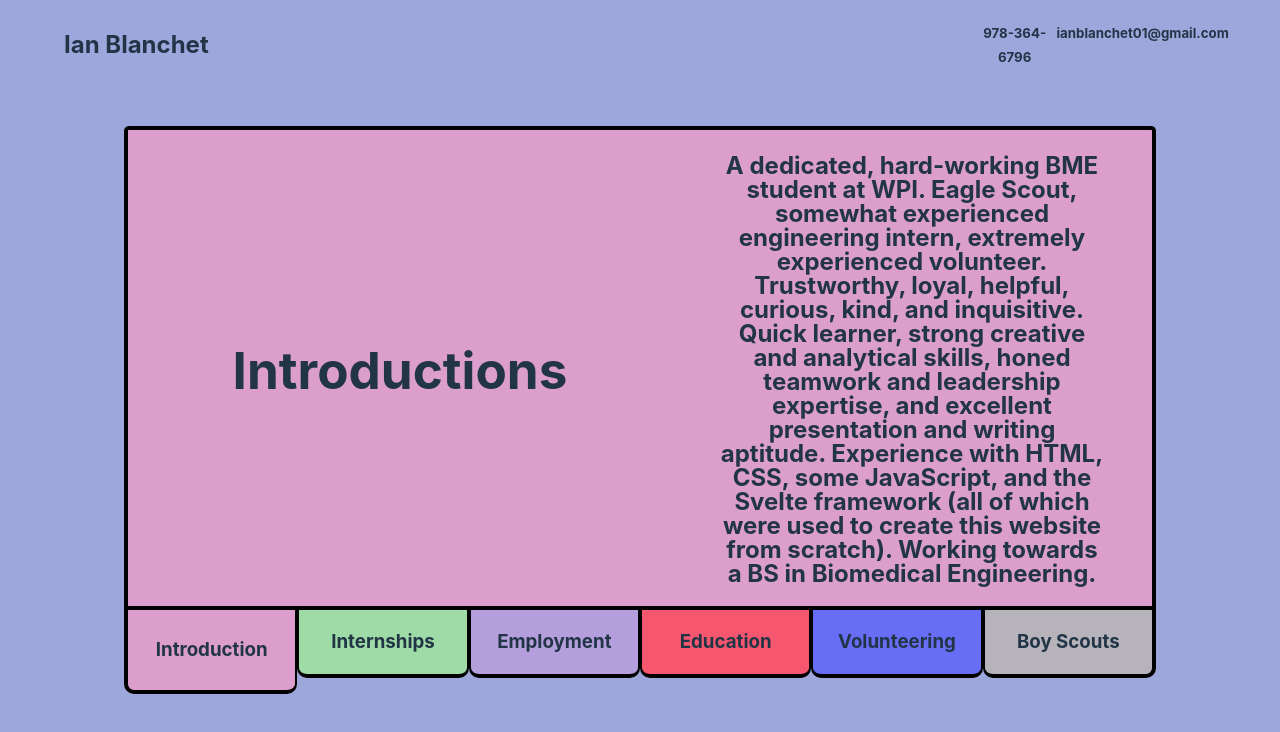
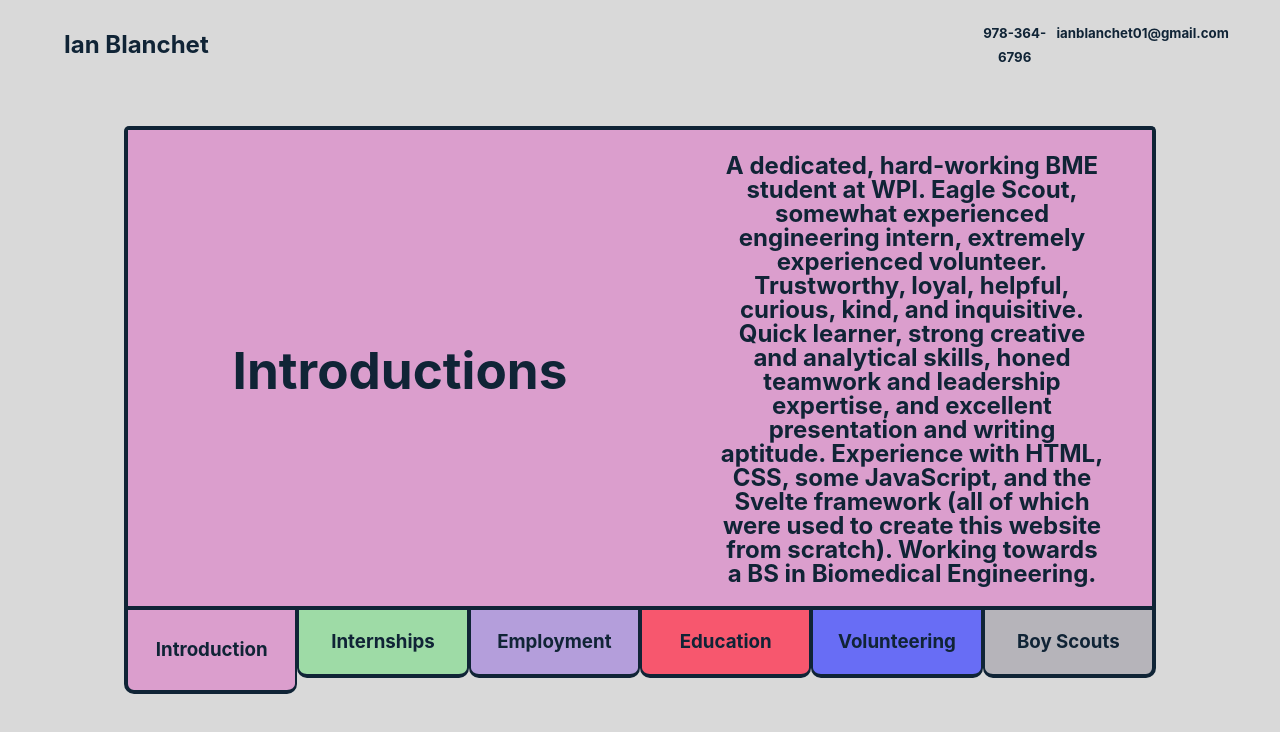
Before and after one commit to MementoMori-2020/informationAboutMe, a Svelte app: page / in a window 1280 px wide. Shown: the top 732 px of the page. Built offline with nearby package versions, Linux system fonts and the light colour scheme.

Commit message:
commit :)

```diff
--- a/index.html
+++ b/index.html
@@ -6,7 +6,7 @@
     <meta name="viewport" content="width=device-width, initial-scale=1.0" />
     <title>My Site</title>
   </head>
-  <body style="background-color: #9EA7DC;">
+  <body>
     <div id="app" style="width: 100vw;"></div>
     <script type="module" src="/src/main.js"></script>
   </body>
--- a/src/App.svelte
+++ b/src/App.svelte
@@ -121,7 +121,6 @@
   */
   main {
     width: 100%;
-    background-color: #9EA7DC;
     margin: 0px;
     padding: 0px;
     display: flex;
@@ -130,14 +129,14 @@
   }
 
   #content {
-    border-bottom: 0px;
+    border: 0px;
   }
   #displayBox {
     Width: 80vw;
     height: 60vh;
-    border-top: 4px solid black;
-    border-right: 4px solid black;
-    border-left: 4px solid black;
+    border-top: 4px solid;
+    border-right: 4px solid;
+    border-left: 4px solid;
     border-top-left-radius: 5px;
     border-top-right-radius: 5px;
     overflow: hidden;
@@ -147,6 +146,7 @@
     height: 100%;
     transition: all 1s;
     z-index: 5;
+    color: #102436;
   }
   section.one {
     transform: translateY(0);
@@ -181,7 +181,7 @@
     align-items: center;
     height: 8vh;
     margin: 0px;
-    border: 0px solid black;
+    border: 0px solid;
     z-index: 10;
   }
   #switchTabs .h3 {
@@ -192,10 +192,10 @@
     display: flex;
     justify-content: center;
     align-items: start;
-    border-top: 4px solid black;
-    border-left: 2px solid black;
-    border-right: 2px solid black;
-    border-bottom: 4px solid black;
+    border-top: 4px solid;
+    border-left: 2px solid;
+    border-right: 2px solid;
+    border-bottom: 4px solid;
     border-bottom-left-radius: 10px;
     border-bottom-right-radius: 10px;
     transition: all .2s;
@@ -211,15 +211,16 @@
     transform: translateY(1vh);
   }
   #switchTabs .left {
-    border-left: 4px solid black;
+    border-left: 4px solid;
   }
   #switchTabs .right {
-    border-right: 4px solid black;
+    border-right: 4px solid;
   }
   #switchTabs h3 {
     margin: auto;
     width: 100%;
     cursor: pointer;
+    color: #102436;
   }
   #one {
     background-color: #db9ecd;
@@ -273,7 +274,6 @@
     justify-content: space-between;
     position: fixed;
     top: 0px;
-    background-color: #9EA7DC;
   }
 
   .ignore {
--- a/src/app.css
+++ b/src/app.css
@@ -71,8 +71,9 @@ button:focus-visible {
 
 @media (prefers-color-scheme: light) {
   :root {
-    color: #213547;
-    background-color: #ffffff;
+    color: #102436;
+    background-color: #d9d9d9;
+    border-color: #102436;
   }
   a:hover {
     color: #747bff;
@@ -81,3 +82,11 @@ button:focus-visible {
     background-color: #f9f9f9;
   }
 }
+
+@media (prefers-color-scheme: dark) {
+  :root {
+    color: #d9d9d9;
+    background-color: #102436;
+    border-color: #d9d9d9;
+  }
+}
```
